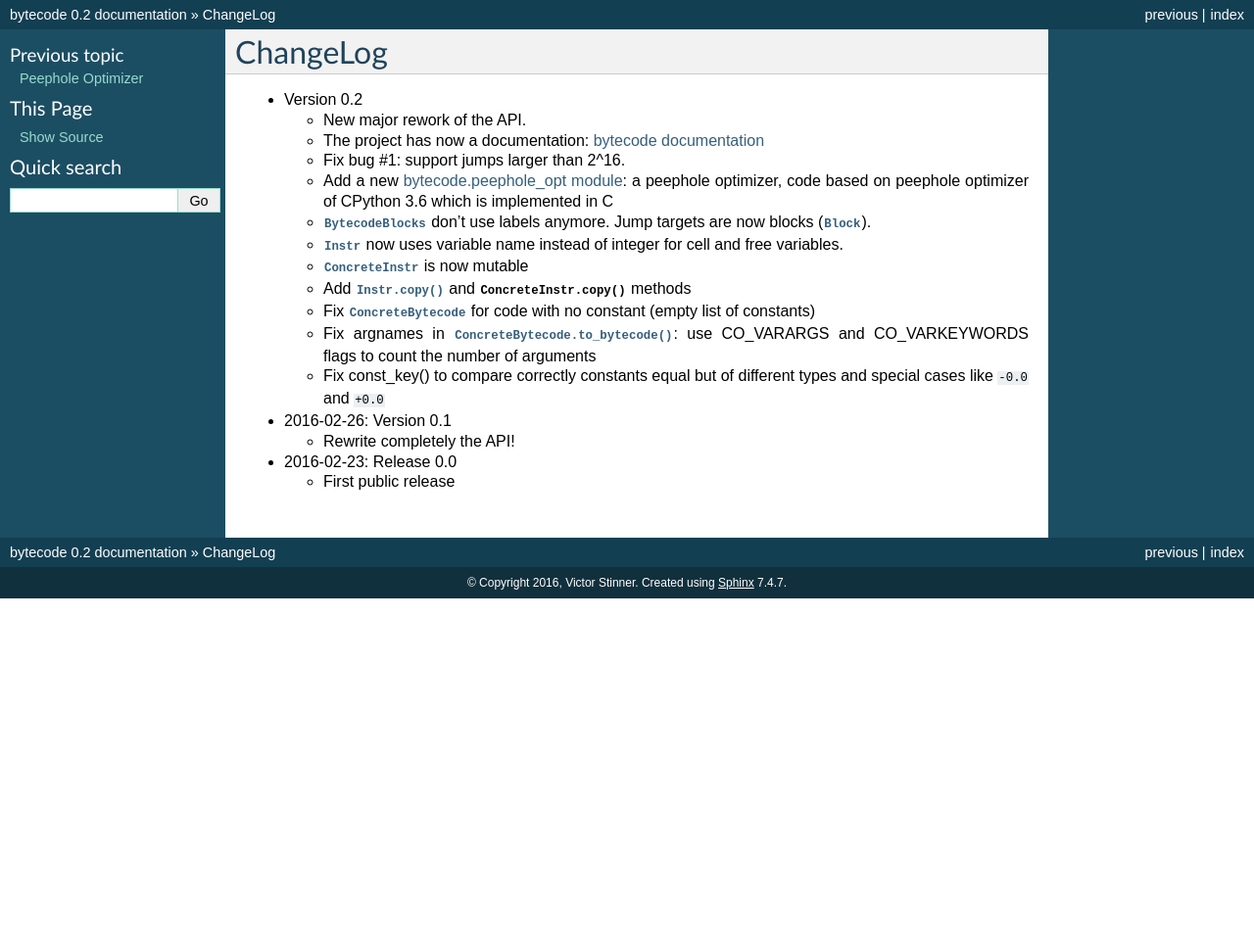
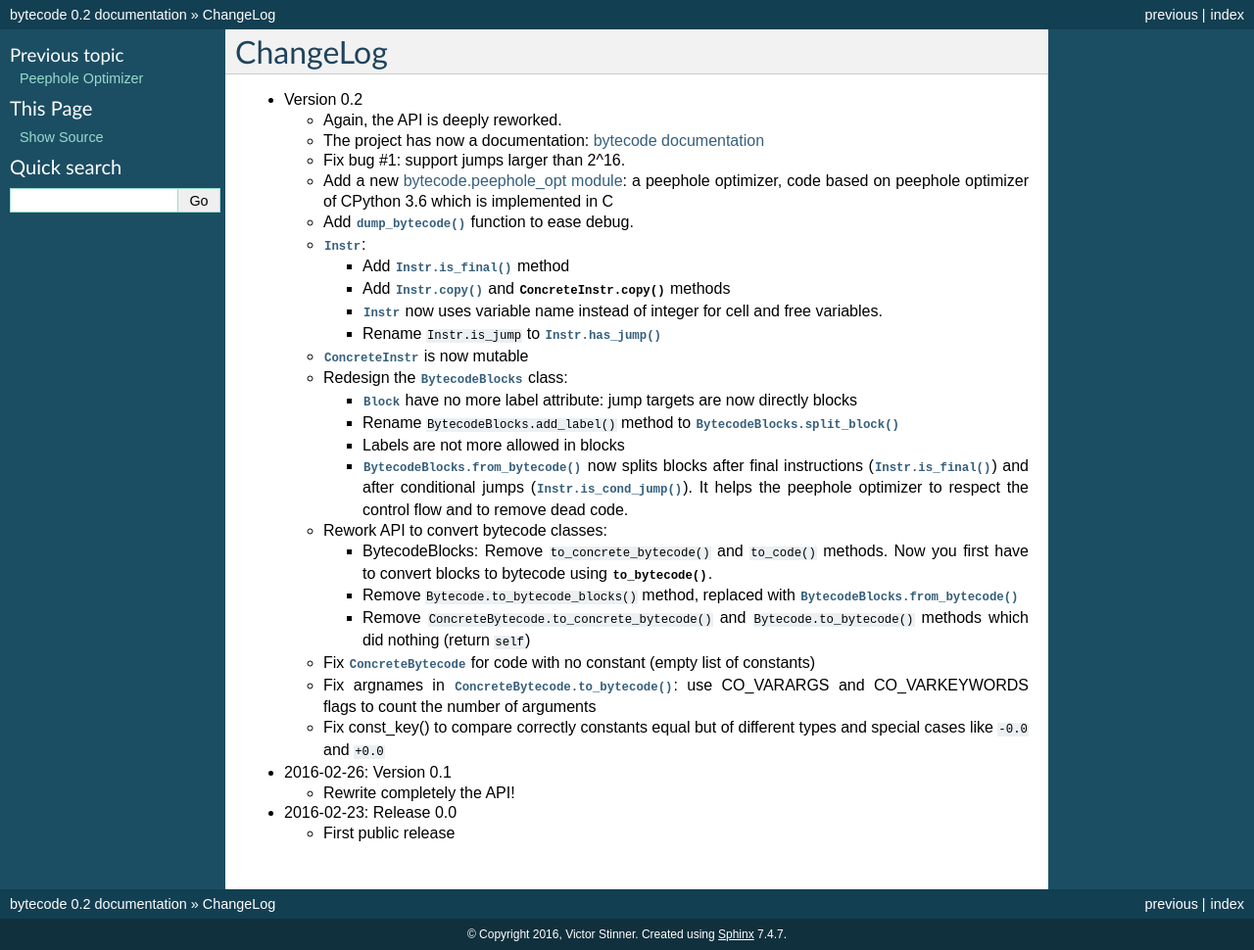
Before and after one commit to MatthieuDartiailh/bytecode, a Sphinx documentation site: the page built from doc/changelog.rst, in a window 1280 px wide. Shown: the whole page at 98% size. Built offline with Sphinx 7.4.7, drawn with Linux system fonts in a browser that asks for light colours; before the commit the page ends 900 px from its top, so only the background shows below that.

Commit message:
complete doc
* complete changelog
* write bytecode example with conditional jump and labels

```diff
--- a/doc/changelog.rst
+++ b/doc/changelog.rst
@@ -3,19 +3,46 @@ ChangeLog
 
 * Version 0.2
 
-  - New major rework of the API.
+  - Again, the API is deeply reworked.
   - The project has now a documentation:
     `bytecode documentation <https://bytecode.readthedocs.org/>`_
   - Fix bug #1: support jumps larger than 2^16.
   - Add a new :ref:`bytecode.peephole_opt module <peephole_opt>`: a peephole
     optimizer, code based on peephole optimizer of CPython 3.6 which is
     implemented in C
-  - :class:`BytecodeBlocks` don't use labels anymore. Jump targets are now
-    blocks (:class:`Block`).
-  - :class:`Instr` now uses variable name instead of integer for cell and free
-    variables.
+  - Add :func:`dump_bytecode` function to ease debug.
+  - :class:`Instr`:
+
+    * Add :func:`Instr.is_final` method
+    * Add :meth:`Instr.copy` and :meth:`ConcreteInstr.copy` methods
+    * :class:`Instr` now uses variable name instead of integer for cell and
+      free variables.
+    * Rename ``Instr.is_jump`` to :meth:`Instr.has_jump`
+
+
   - :class:`ConcreteInstr` is now mutable
-  - Add :meth:`Instr.copy` and :meth:`ConcreteInstr.copy` methods
+  - Redesign the :class:`BytecodeBlocks` class:
+
+    - :class:`Block` have no more label attribute: jump targets are now
+      directly blocks
+    - Rename ``BytecodeBlocks.add_label()`` method to
+      :meth:`BytecodeBlocks.split_block`
+    - Labels are not more allowed in blocks
+    - :meth:`BytecodeBlocks.from_bytecode` now splits blocks after final
+      instructions (:meth:`Instr.is_final`) and after conditional jumps
+      (:meth:`Instr.is_cond_jump`). It helps the peephole optimizer to
+      respect the control flow and to remove dead code.
+
+  - Rework API to convert bytecode classes:
+
+    - BytecodeBlocks: Remove ``to_concrete_bytecode()`` and ``to_code()``
+      methods. Now you first have to convert blocks to bytecode using
+      :meth:`~BytecodeBlocks.to_bytecode`.
+    - Remove ``Bytecode.to_bytecode_blocks()`` method, replaced with
+      :meth:`BytecodeBlocks.from_bytecode`
+    - Remove ``ConcreteBytecode.to_concrete_bytecode()`` and
+      ``Bytecode.to_bytecode()`` methods which did nothing (return ``self``)
+
   - Fix :class:`ConcreteBytecode` for code with no constant (empty list of
     constants)
   - Fix argnames in :meth:`ConcreteBytecode.to_bytecode`: use CO_VARARGS and
```
Also changed, not shown: doc/api.rst (+17 -6 lines), doc/usage.rst (+42 -7 lines).
